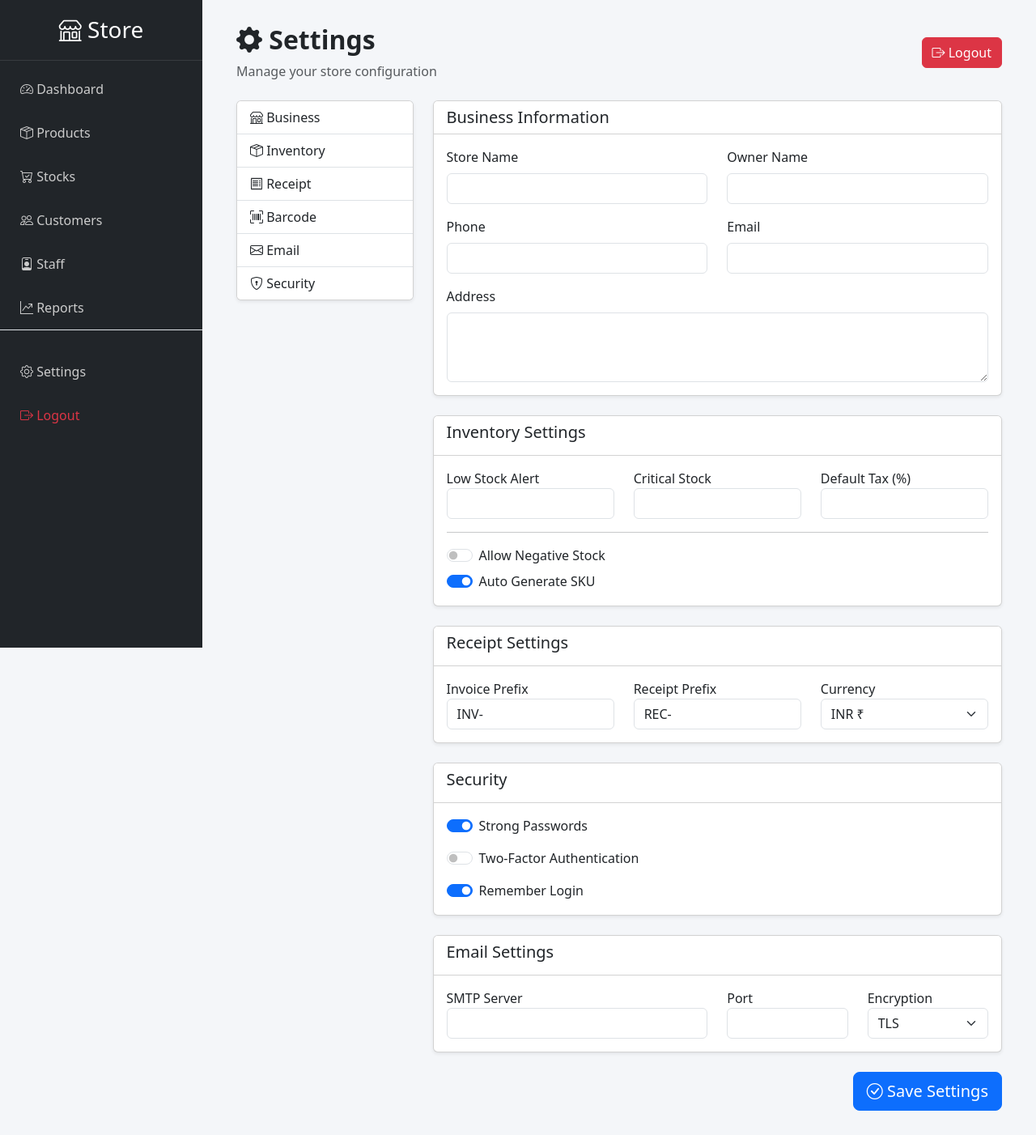
After one commit to kyntiewboklang/Retail-Management-System, a Flask app: page /admin/settings in a window 1280 px wide. The commit adds this page. Shown: the whole page at 81% size. Run offline with Flask 3, Linux system fonts and the light colour scheme.

Commit message:
settings

```diff
--- a/app.py
+++ b/app.py
@@ -6,6 +6,7 @@ from route.dashboard_route import register_dashboard_routes
 from route.product_route import register_product_routes
 from route.auth_route import register_auth_routes
 from route.order_route import register_order_routes
+from route.settings_route import register_settings_routes
 
 from flask_mail import Mail
 
@@ -19,6 +20,7 @@ register_dashboard_routes(app)
 register_product_routes(app)
 register_auth_routes(app, mail)
 register_order_routes(app)
+register_settings_routes(app)
 
 
 @app.route("/")
--- a/models.py
+++ b/models.py
@@ -11,7 +11,8 @@ def create_users_table():
             id SERIAL PRIMARY KEY,
             username VARCHAR(50) UNIQUE NOT NULL,
             email VARCHAR(100) UNIQUE NOT NULL,
-            password VARCHAR(255) NOT NULL
+            password VARCHAR(255) NOT NULL,
+            role VARCHAR(50) NOT NULL
         )
     """)
 
--- /dev/null
+++ b/route/settings_route.py
@@ -0,0 +1,6 @@
+from flask import render_template
+
+def register_settings_routes(app):
+    @app.route("/admin/settings")
+    def settings():
+        return render_template("admin/settings.html")
--- a/templates/admin/base.html
+++ b/templates/admin/base.html
@@ -79,7 +79,7 @@
         </a>
 
         <a class="d-block text-white text-decoration-none"
-           href="#">
+           href="/admin/settings">
             <i class="bi bi-gear"></i> Settings
         </a>
 
@@ -98,7 +98,17 @@
     <a href="#"><i class="bi bi-people"></i> Customers</a>
     <a href="#"><i class="bi bi-person-badge"></i> Staff</a>
     <a href="#"><i class="bi bi-graph-up-arrow"></i> Reports</a>
-    <a href="#"><i class="bi bi-gear"></i> Settings</a>
+    <div class="mt-auto pt-4 border-top">
+
+        <a href="/admin/settings">
+            <i class="bi bi-gear"></i> Settings
+        </a>
+
+        <a href="/logout" class="text-danger">
+            <i class="bi bi-box-arrow-right"></i> Logout
+        </a>
+
+    </div>
 
 </div>
 
--- a/templates/admin/dashboard.html
+++ b/templates/admin/dashboard.html
@@ -72,7 +72,7 @@
 
 <div class="card card-dashboard p-3">
 
-<div class="d-flex justify-content-between">
+<div class="d-flex justify-content-between mb-3">
 
 <div>
 
--- /dev/null
+++ b/templates/admin/settings.html
@@ -0,0 +1,390 @@
+{% extends "admin/base.html" %}
+
+{% block content %}
+
+<div class="container-fluid">
+
+    <!-- Header -->
+    <div class="d-flex justify-content-between align-items-center mb-4">
+
+        <div>
+            <h2 class="fw-bold">
+                <i class="bi bi-gear-fill"></i>
+                Settings
+            </h2>
+            <p class="text-muted mb-0">
+                Manage your store configuration
+            </p>
+        </div>
+
+        <a href="/logout" class="btn btn-danger">
+            <i class="bi bi-box-arrow-right"></i>
+            Logout
+        </a>
+
+    </div>
+
+
+    <div class="row">
+
+        <!-- Left Menu -->
+
+        <div class="col-lg-3 mb-4">
+
+            <div class="card shadow-sm">
+
+                <div class="list-group list-group-flush">
+
+                    <a href="#business" class="list-group-item list-group-item-action">
+                        <i class="bi bi-shop"></i>
+                        Business
+                    </a>
+
+                    <a href="#inventory" class="list-group-item list-group-item-action">
+                        <i class="bi bi-box-seam"></i>
+                        Inventory
+                    </a>
+
+                    <a href="#receipt" class="list-group-item list-group-item-action">
+                        <i class="bi bi-receipt"></i>
+                        Receipt
+                    </a>
+
+                    <a href="#barcode" class="list-group-item list-group-item-action">
+                        <i class="bi bi-upc-scan"></i>
+                        Barcode
+                    </a>
+
+                    <a href="#email" class="list-group-item list-group-item-action">
+                        <i class="bi bi-envelope"></i>
+                        Email
+                    </a>
+
+                    <a href="#security" class="list-group-item list-group-item-action">
+                        <i class="bi bi-shield-lock"></i>
+                        Security
+                    </a>
+
+                </div>
+
+            </div>
+
+        </div>
+
+
+        <!-- Settings -->
+
+        <div class="col-lg-9">
+
+            <!-- Business -->
+
+            <div class="card shadow-sm mb-4" id="business">
+
+                <div class="card-header bg-white">
+                    <h5 class="mb-0">Business Information</h5>
+                </div>
+
+                <div class="card-body">
+
+                    <div class="row">
+
+                        <div class="col-md-6 mb-3">
+
+                            <label class="form-label">
+                                Store Name
+                            </label>
+
+                            <input
+                                   type="text"
+                                   class="form-control">
+
+                        </div>
+
+                        <div class="col-md-6 mb-3">
+
+                            <label class="form-label">
+                                Owner Name
+                            </label>
+
+                            <input
+                                   type="text"
+                                   class="form-control">
+
+                        </div>
+
+                        <div class="col-md-6 mb-3">
+
+                            <label class="form-label">
+                                Phone
+                            </label>
+
+                            <input
+                                   type="text"
+                                   class="form-control">
+
+                        </div>
+
+                        <div class="col-md-6 mb-3">
+
+                            <label class="form-label">
+                                Email
+                            </label>
+
+                            <input
+                                   type="email"
+                                   class="form-control">
+
+                        </div>
+
+                        <div class="col-12">
+
+                            <label class="form-label">
+                                Address
+                            </label>
+
+                            <textarea class="form-control" rows="3"></textarea>
+
+                        </div>
+
+                    </div>
+
+                </div>
+
+            </div>
+
+
+            <!-- Inventory -->
+
+            <div class="card shadow-sm mb-4" id="inventory">
+
+                <div class="card-header bg-white">
+                    <h5>Inventory Settings</h5>
+                </div>
+
+                <div class="card-body">
+
+                    <div class="row">
+
+                        <div class="col-md-4">
+
+                            <label>Low Stock Alert</label>
+
+                            <input
+                                   type="number"
+                                   class="form-control">
+
+                        </div>
+
+                        <div class="col-md-4">
+
+                            <label>Critical Stock</label>
+
+                            <input
+                                   type="number"
+                                   class="form-control">
+
+                        </div>
+
+                        <div class="col-md-4">
+
+                            <label>Default Tax (%)</label>
+
+                            <input
+                                   type="number"
+                                   class="form-control">
+
+                        </div>
+
+                    </div>
+
+                    <hr>
+
+                    <div class="form-check form-switch mb-2">
+
+                        <input class="form-check-input"
+                               type="checkbox">
+
+                        <label class="form-check-label">
+                            Allow Negative Stock
+                        </label>
+
+                    </div>
+
+                    <div class="form-check form-switch">
+
+                        <input class="form-check-input"
+                               type="checkbox"
+                               checked>
+
+                        <label class="form-check-label">
+                            Auto Generate SKU
+                        </label>
+
+                    </div>
+
+                </div>
+
+            </div>
+
+
+            <!-- Receipt -->
+
+            <div class="card shadow-sm mb-4" id="receipt">
+
+                <div class="card-header bg-white">
+                    <h5>Receipt Settings</h5>
+                </div>
+
+                <div class="card-body">
+
+                    <div class="row">
+
+                        <div class="col-md-4">
+
+                            <label>Invoice Prefix</label>
+
+                            <input class="form-control" value="INV-">
+
+                        </div>
+
+                        <div class="col-md-4">
+
+                            <label>Receipt Prefix</label>
+
+                            <input class="form-control" value="REC-">
+
+                        </div>
+
+                        <div class="col-md-4">
+
+                            <label>Currency</label>
+
+                            <select class="form-select">
+
+                                <option>INR ₹</option>
+
+                            </select>
+
+                        </div>
+
+                    </div>
+
+                </div>
+
+            </div>
+
+
+            <!-- Security -->
+
+            <div class="card shadow-sm mb-4" id="security">
+
+                <div class="card-header bg-white">
+                    <h5>Security</h5>
+                </div>
+
+                <div class="card-body">
+
+                    <div class="form-check form-switch mb-3">
+
+                        <input class="form-check-input"
+                               type="checkbox"
+                               checked>
+
+                        <label class="form-check-label">
+                            Strong Passwords
+                        </label>
+
+                    </div>
+
+                    <div class="form-check form-switch mb-3">
+
+                        <input class="form-check-input"
+                               type="checkbox">
+
+                        <label class="form-check-label">
+                            Two-Factor Authentication
+                        </label>
+
+                    </div>
+
+                    <div class="form-check form-switch">
+
+                        <input class="form-check-input"
+                               type="checkbox"
+                               checked>
+
+                        <label class="form-check-label">
+                            Remember Login
+                        </label>
+
+                    </div>
+
+                </div>
+
+            </div>
+
+
+            <!-- Email -->
+
+            <div class="card shadow-sm mb-4" id="email">
+
+                <div class="card-header bg-white">
+                    <h5>Email Settings</h5>
+                </div>
+
+                <div class="card-body">
+
+                    <div class="row">
+
+                        <div class="col-md-6">
+
+                            <label>SMTP Server</label>
+
+                            <input class="form-control">
+
+                        </div>
+
+                        <div class="col-md-3">
+
+                            <label>Port</label>
+
+                            <input class="form-control">
+
+                        </div>
+
+                        <div class="col-md-3">
+
+                            <label>Encryption</label>
+
+                            <select class="form-select">
+
+                                <option>TLS</option>
+                                <option>SSL</option>
+
+                            </select>
+
+                        </div>
+
+                    </div>
+
+                </div>
+
+            </div>
+
+
+            <div class="text-end">
+
+                <button class="btn btn-primary btn-lg">
+                    <i class="bi bi-check-circle"></i>
+                    Save Settings
+                </button>
+
+            </div>
+
+        </div>
+
+    </div>
+
+</div>
+
+{% endblock %}
```
Also changed, not shown: static/js/new_order_scanner.js (line endings or trailing spaces).
